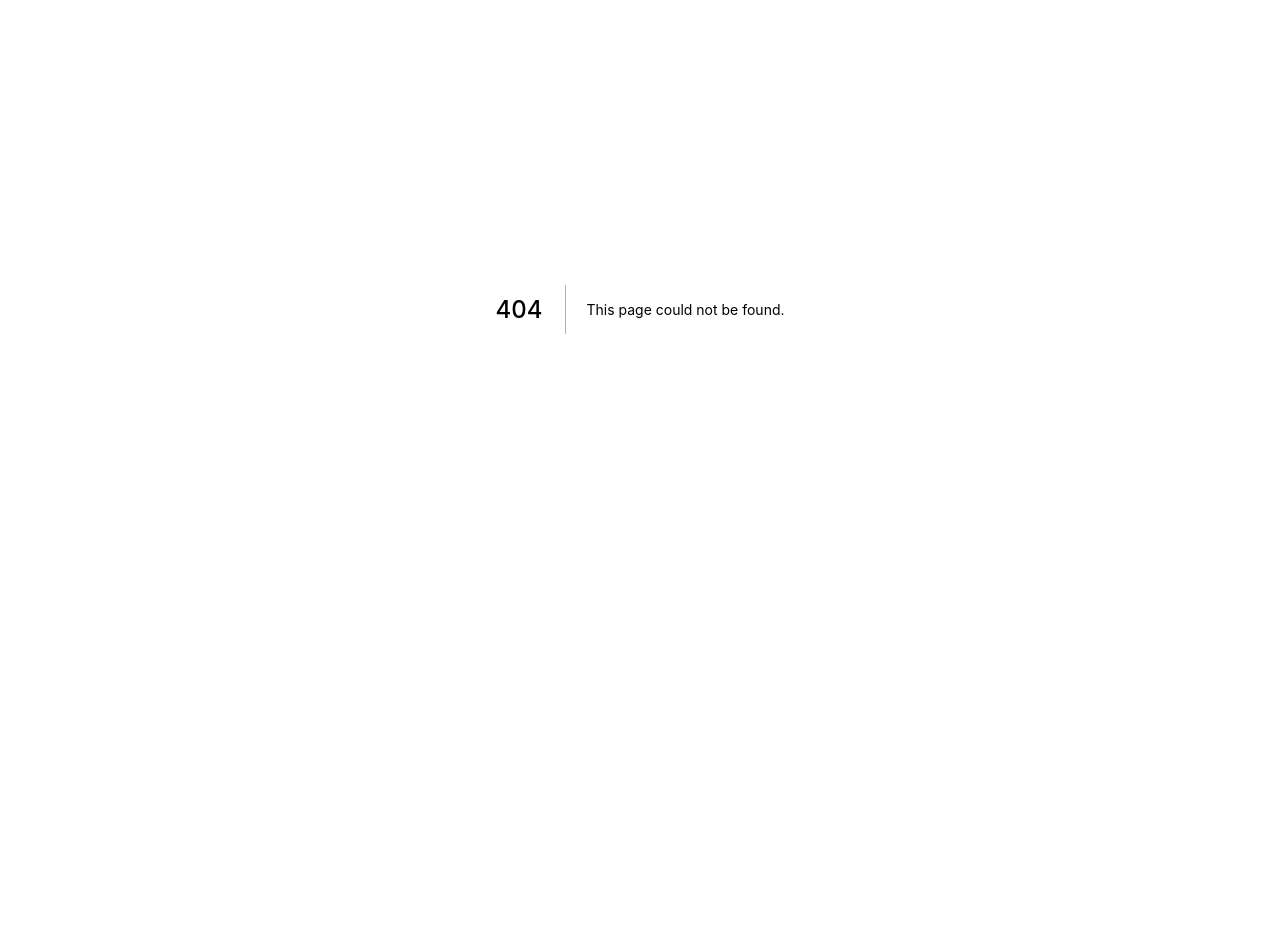
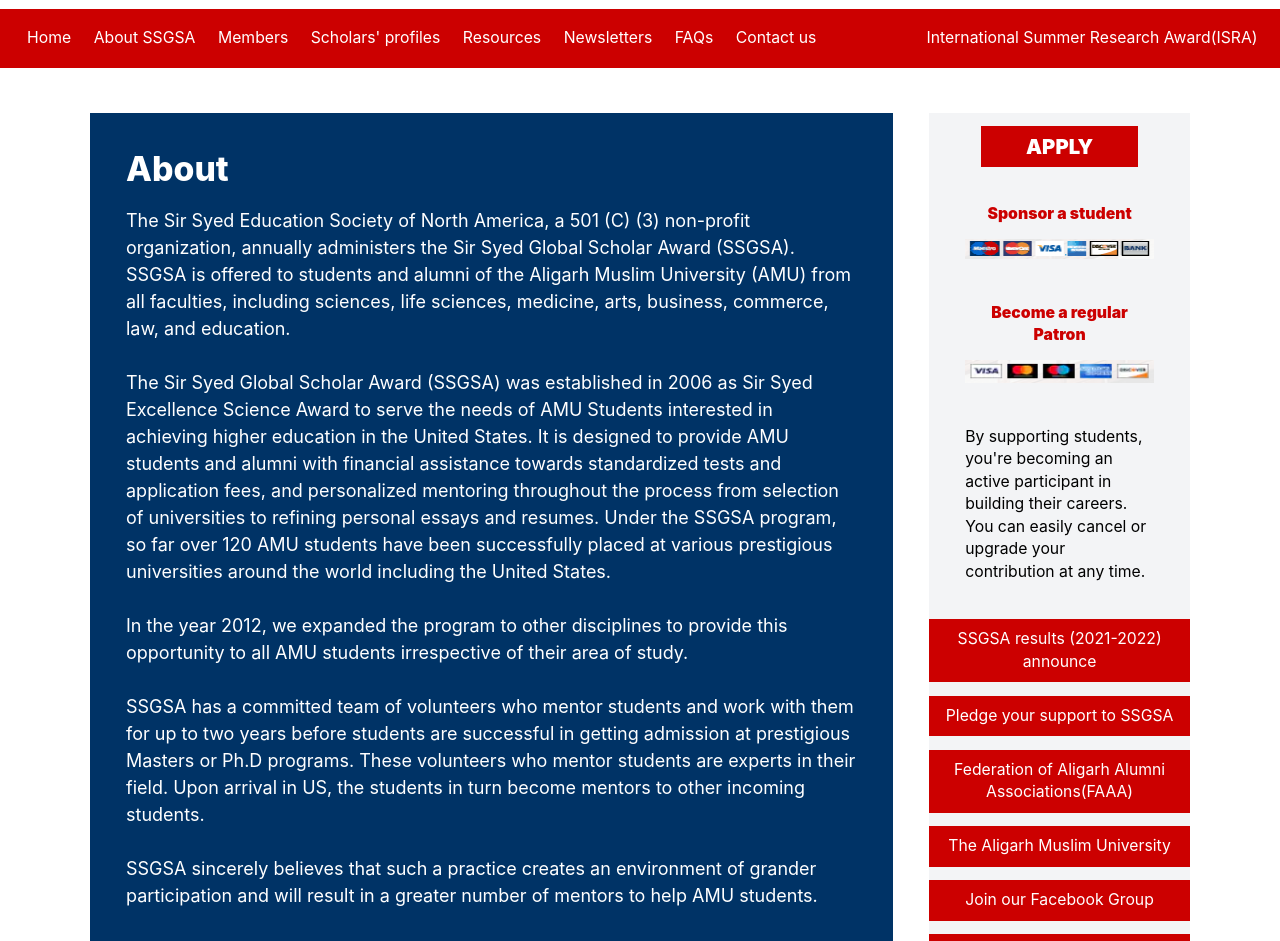
Before and after one commit to ssgsa-us/ssgsa.us, a Next.js app: page /about in a window 1280 px wide. Before the commit this address had no page. Shown: the part 91-1032 px from the top of the page. Before the commit the page ends 800 px from the top, so only its background shows below. Built offline with nearby package versions, Linux system fonts and the light colour scheme.

Commit message:
Add about page

```diff
--- a/components/Header.js
+++ b/components/Header.js
@@ -1,12 +1,13 @@
-import Image from "next/image"
-import { useState } from "react"
-import logo from "../public/logo.png"
+import Image from "next/image";
+import { useState } from "react";
+import logo from "../public/logo.png";
+import Link from "next/dist/client/link";
 
 export default function Header() {
-  const [active, setActive] = useState(false)
+  const [active, setActive] = useState(false);
   const handleClick = () => {
-    setActive(!active)
-  }
+    setActive(!active);
+  };
 
   return (
     <nav className="bg-red-850">
@@ -22,54 +23,46 @@ export default function Header() {
         <div className="flex justify-between">
           <div className="flex space-x-2">
             <div className="hidden md:flex items-center space-x-1">
-              <a
-                href="#"
-                className="py-4 px-2 text-white text-sm hover:bg-red-500"
-              >
+              <Link href="/">
+                <a className="py-4 px-2 text-white text-sm hover:bg-red-500">
                   Home
                 </a>
-              <a
-                href="#"
-                className="py-4 px-2 text-white hover:bg-red-500 text-sm "
-              >
+              </Link>
+              <Link href="/about">
+                <a className="py-4 px-2 text-white hover:bg-red-500 text-sm ">
                   About SSGSA
                 </a>
-              <a
-                href="#"
-                className="py-4 px-2 text-white hover:bg-red-500 text-sm"
-              >
+              </Link>
+              <Link href="#">
+                <a className="py-4 px-2 text-white hover:bg-red-500 text-sm">
                   Members
                 </a>
-              <a
-                href="#"
-                className="py-4 px-2 text-white hover:bg-red-500 text-sm"
-              >
+              </Link>
+              <Link href="#">
+                <a className="py-4 px-2 text-white hover:bg-red-500 text-sm">
                   Scholars&apos; profiles
                 </a>
-              <a
-                href="#"
-                className="py-4 px-2 text-white hover:bg-red-500 text-sm"
-              >
+              </Link>
+              <Link href="#">
+                <a className="py-4 px-2 text-white hover:bg-red-500 text-sm">
                   Resources
                 </a>
-              <a
-                href="#"
-                className="py-4 px-2 text-white hover:bg-red-500 text-sm"
-              >
+              </Link>
+              <Link href="#">
+                <a className="py-4 px-2 text-white hover:bg-red-500 text-sm">
                   Newsletters
                 </a>
-              <a
-                href="#"
-                className="py-4 px-2 text-white hover:bg-red-500 text-sm"
-              >
+              </Link>
+              <Link href="#">
+                <a className="py-4 px-2 text-white hover:bg-red-500 text-sm">
                   FAQs
                 </a>
-              <a
-                href="#"
-                className="py-4 px-2 text-white hover:bg-red-500 text-sm"
-              >
+              </Link>
+              <Link href="#">
+                <a className="py-4 px-2 text-white hover:bg-red-500 text-sm">
                   Contact us
                 </a>
+              </Link>
             </div>
           </div>
 
@@ -163,5 +156,5 @@ export default function Header() {
         </a>
       </div>
     </nav>
-  )
+  );
 }
--- /dev/null
+++ b/components/TextBox.js
@@ -0,0 +1,106 @@
+import Image from "next/image";
+import Link from "next/link";
+
+const TextBox = () => {
+  return (
+    <div className="bg-blue-850 text-white w-full lg:mr-4 h-full lg:p-8 p-4">
+      <h1 className="lg:text-3xl text-2xl mb-4 font-extrabold">About</h1>
+
+      <p>
+        The Sir Syed Education Society of North America, a 501 (C) (3)
+        non-profit organization, annually administers the Sir Syed Global
+        Scholar Award (SSGSA). SSGSA is offered to students and alumni of the
+        Aligarh Muslim University (AMU) from all faculties, including sciences,
+        life sciences, medicine, arts, business, commerce, law, and education.
+      </p>
+      <br />
+      <p>
+        The Sir Syed Global Scholar Award (SSGSA) was established in 2006 as Sir
+        Syed Excellence Science Award to serve the needs of AMU Students
+        interested in achieving higher education in the United States. It is
+        designed to provide AMU students and alumni with financial assistance
+        towards standardized tests and application fees, and personalized
+        mentoring throughout the process from selection of universities to
+        refining personal essays and resumes. Under the SSGSA program, so far
+        over 120 AMU students have been successfully placed at various
+        prestigious universities around the world including the United States.
+      </p>
+      <br />
+      <p>
+        In the year 2012, we expanded the program to other disciplines to
+        provide this opportunity to all AMU students irrespective of their area
+        of study.
+      </p>
+      <br />
+      <p>
+        SSGSA has a committed team of volunteers who mentor students and work
+        with them for up to two years before students are successful in getting
+        admission at prestigious Masters or Ph.D programs. These volunteers who
+        mentor students are experts in their field. Upon arrival in US, the
+        students in turn become mentors to other incoming students.
+      </p>
+      <br />
+      <p>
+        SSGSA sincerely believes that such a practice creates an environment of
+        grander participation and will result in a greater number of mentors to
+        help AMU students.
+      </p>
+      <br />
+      <p>
+        The SSGSA team strives hard to enhance the brand image of AMU on two
+        fronts
+      </p>
+      <br />
+      <p>
+        Mentoring meritorious students so they are successful in getting
+        admission at prestigious graduate programs in US
+      </p>
+      <br />
+      <p>
+        Expanding our strong formal network of academic mentors who also
+        function as brand ambassadors of AMU at their respective organizations.
+      </p>
+      <br />
+      <p>
+        With the help of these academic mentors when these bright students get
+        admission and do well at such universities, they are encouraged to open
+        their doors to more AMU students. Some of the institutes in India such
+        as IITs have done this successfully and there is no reason we can&apos;t
+        create the same brand image for AMU. To this end, the SSGSA team is also
+        working to create a database of faculty members who are AMU alumni or
+        well-wishers. In the past, several faculty members, researchers, and
+        company executives have delivered seminars and presentations under the
+        SSGSA banner to motivate AMU students regarding opportunities of higher
+        education in US. These lectures have created significant awareness among
+        AMU students.
+      </p>
+      <br />
+      <p>
+        SSGSA also organizes webinars, workshops and many different events at
+        AMU through which experts and SSGSA-mentors from US and other parts of
+        the world interact with students to guide them on various topics related
+        to higher education and research on a regular basis. In addition to
+        increased exposure, these webinars are helpful in keeping students
+        motivated throughout the application process that is long, tedious and
+        expensive. Many students get distracted and move elsewhere due to lack
+        of continuous motivation.SSGSA&apos;s goal is to identify meritorious
+        students, empower them with knowledge and financial assistance, and help
+        them to fulfill their ambition of higher education by keeping them
+        focused with continued engagement.
+      </p>
+      <br />
+      <p>
+        Sir Syed started &quot;the Aligarh Tehreek &quot; or education movement
+        and we all can make a small contribution by our participation in SSGSA.
+        Sir Syed said, &quot;Call me by whatever names you like. I will not ask
+        you for my salvation. But please take pity of your children. Do
+        something for them, lest you should have to repent&quot;. With these
+        words in mind, we thank you for your support to SSGSA and hope for your
+        continued engagement with this program.
+      </p>
+      <br />
+    </div>
+  );
+};
+
+export default TextBox;
--- /dev/null
+++ b/pages/about.js
@@ -0,0 +1,20 @@
+import Apply from "../components/Apply";
+import Footer from "../components/Footer";
+import Header from "../components/Header";
+import TextBox from "../components/TextBox";
+import styles from "../styles/Home.module.css";
+
+export default function Home() {
+  return (
+    <div className={styles.container}>
+      <Header />
+      <div className="mx-2 mt-10 lg:flex justify-around lg:mx-20">
+        <TextBox />
+        <Apply />
+      </div>
+
+
+      <Footer />
+    </div>
+  );
+}
```
Lines whose indentation alone changed are shown as unchanged.
